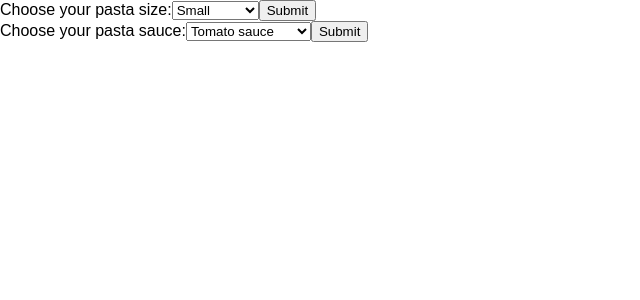
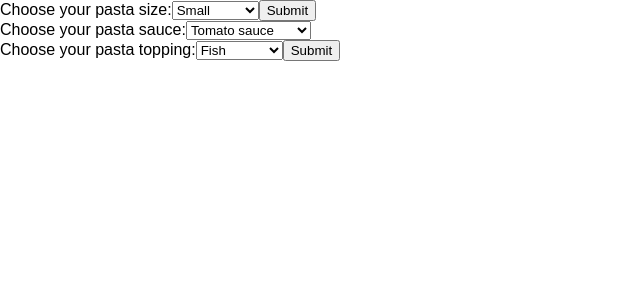
Before and after one commit to dominicho97/react-custom-order-builder, a React (Create React App) app: page / in a window 1280 px wide. Shown: the top 300 px of the page, without its empty margins (0-640 px from the left). Built offline with nearby package versions, Linux system fonts and the light colour scheme.

Commit message:
added 2nd and 3rd form, deleted submit from 2nd form

```diff
--- a/src/App.jsx
+++ b/src/App.jsx
@@ -5,28 +5,33 @@ import "./App.css";
 class App extends React.Component {
   constructor(props) {
     super(props);
-    this.state = { value: "small pasta" };
+    this.state = { value: "Small pasta", sauce: "Mushroom sauce" };
 
     this.handleChange = this.handleChange.bind(this);
-    //this.handleChangeSauce = this.handleChangeSauce.bind(this);
+    this.handleChangeSauce = this.handleChangeSauce.bind(this);
     this.handleSubmit = this.handleSubmit.bind(this);
   }
-
-  /*handleChangeSauce(event) {
-    this.setState({ value2: event.target.value });
-  }*/
 
   handleChange(event) {
     this.setState({ value: event.target.value });
   }
+  handleChangeSauce(event) {
+    this.setState({ value: event.target.value });
+  }
 
   handleSubmit(event) {
-    alert("Your order is: " + this.state.value);
+    alert("Your order is: " + this.state.value + " with " + this.state.sauce);
     event.preventDefault();
   }
+  /* handleSubmitSauce(event) {
+    alert("Your order is: " + this.state.sauce);
+    event.preventDefault();
+  }*/
 
   render() {
     return (
+      <div>
+        <div>
           <div>
             <div className="pasta-size">
               <form onSubmit={this.handleSubmit}>
@@ -43,16 +48,30 @@ class App extends React.Component {
               </form>
             </div>
             <div className="pasta-sauce">
+              <form>
+                <label>
+                  Choose your pasta sauce:
+                  <select>
+                    <option value="Tomato sauce">Tomato sauce</option>
+                    <option value="Mushroom sauce">Mushroom sauce</option>
+                    <option value="Pesto sauce">Pesto sauce</option>
+                  </select>
+                </label>
+              </form>
+            </div>
+          </div>
+        </div>
+        <div className="pasta-topping">
           <form onSubmit={this.handleSubmit}>
             <label>
-              Choose your pasta sauce:
+              Choose your pasta topping:
               <select
                 value={this.state.value}
                 //onChange={this.handleChangeSauce}
               >
-                <option value="Tomato sauce">Tomato sauce</option>
-                <option value="Mushroom sauce">Mushroom sauce</option>
-                <option value="Pesto sauce">Pesto sauce</option>
+                <option value="Fish ">Fish</option>
+                <option value="Meat">Meat</option>
+                <option value="Vegetables">vegetables</option>
               </select>
             </label>
             <input type="submit" value="Submit" />
```
Lines whose indentation alone changed are shown as unchanged.
